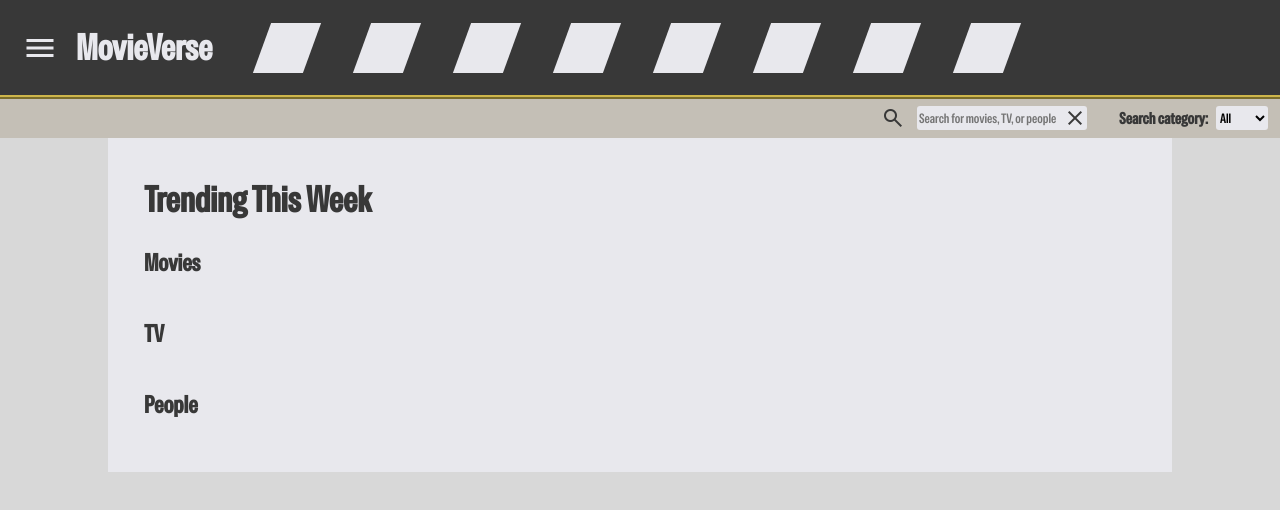
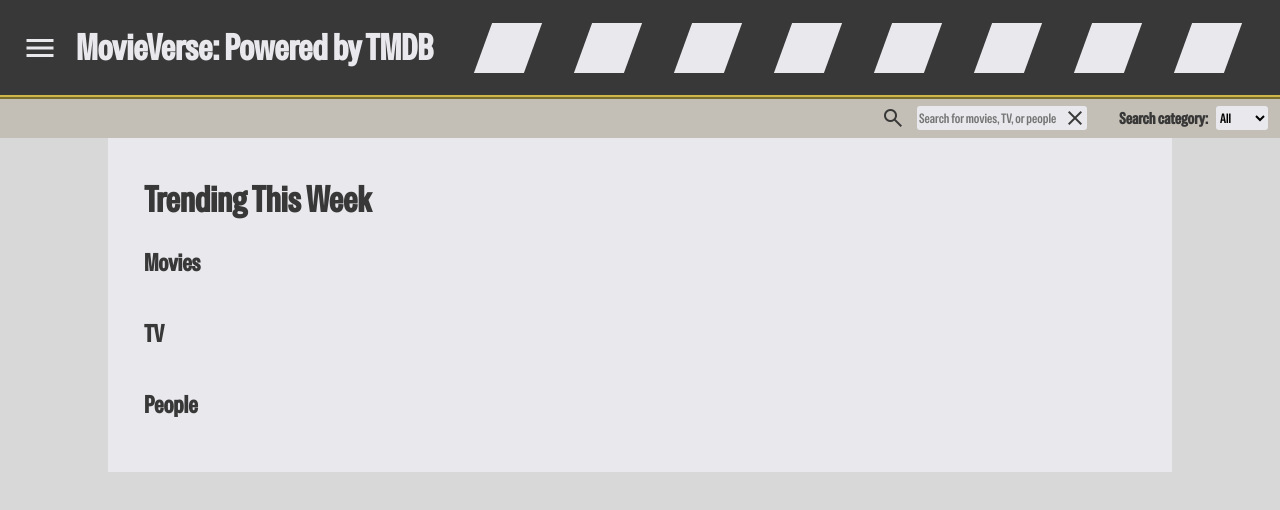
Before and after one commit to katie-bishop-7/Movie-Database, a plain HTML site: page index.html in a window 1280 px wide. Drawn offline with nearby package versions, Linux system fonts and the light colour scheme; no server answers.

Commit message:
powered by TMDB

```diff
--- a/index.html
+++ b/index.html
@@ -14,7 +14,7 @@
         <span class="material-symbols-outlined" id="nav-button">
             menu
         </span>
-        <h1><a href="index.html">MovieVerse</a></h1>
+        <h1><a href="index.html">MovieVerse: Powered by TMDB</a></h1>
         <div id="film-stripe">
             <div class="parallelogram black"></div>
             <div class="parallelogram white"></div>
```
Also changed, not shown: movie.html (+1 -1 lines), movies.html (+1 -1 lines), people.html (+1 -1 lines), person.html (+1 -1 lines), series.html (+1 -1 lines), tv.html (+1 -1 lines).
